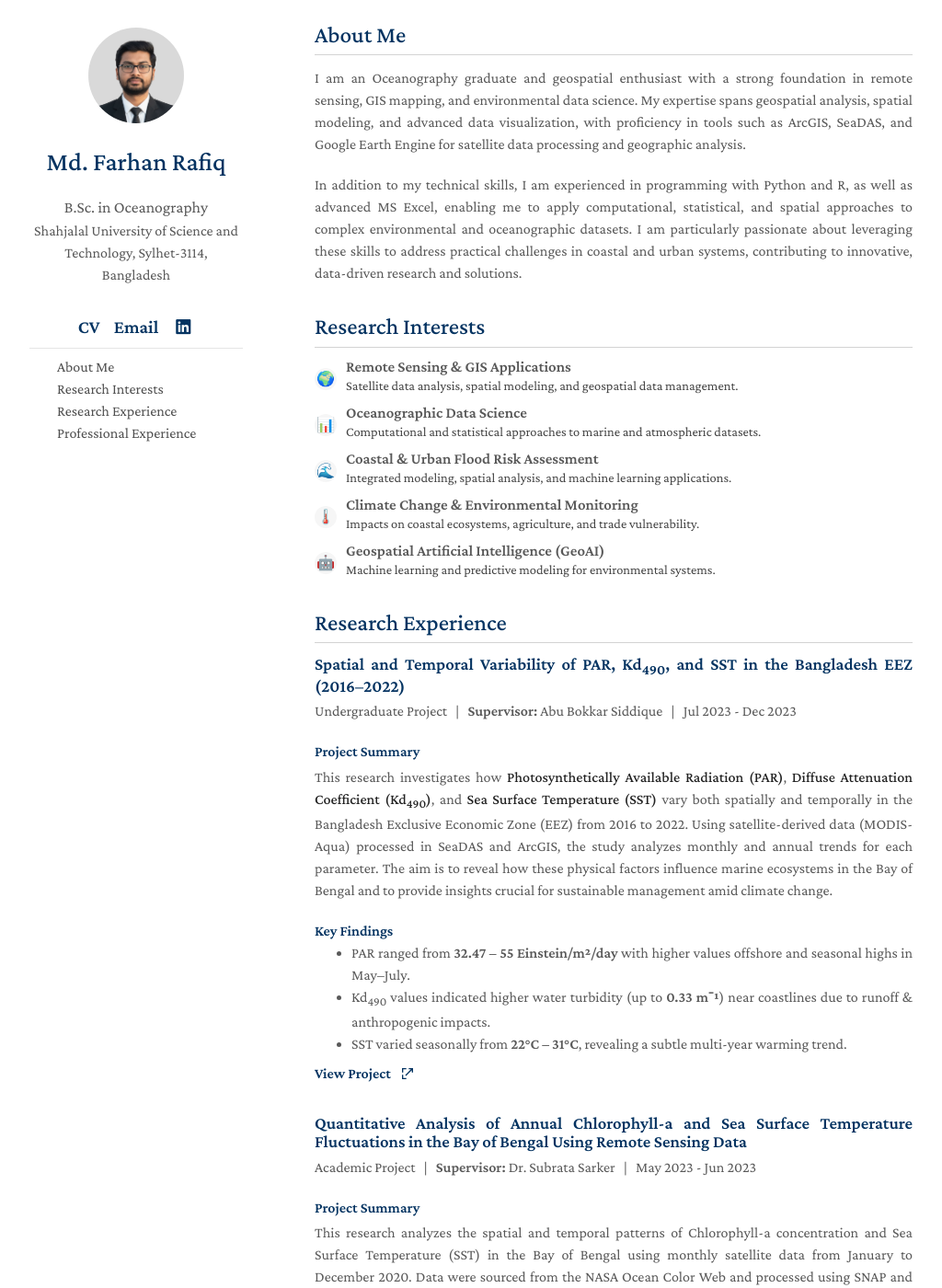
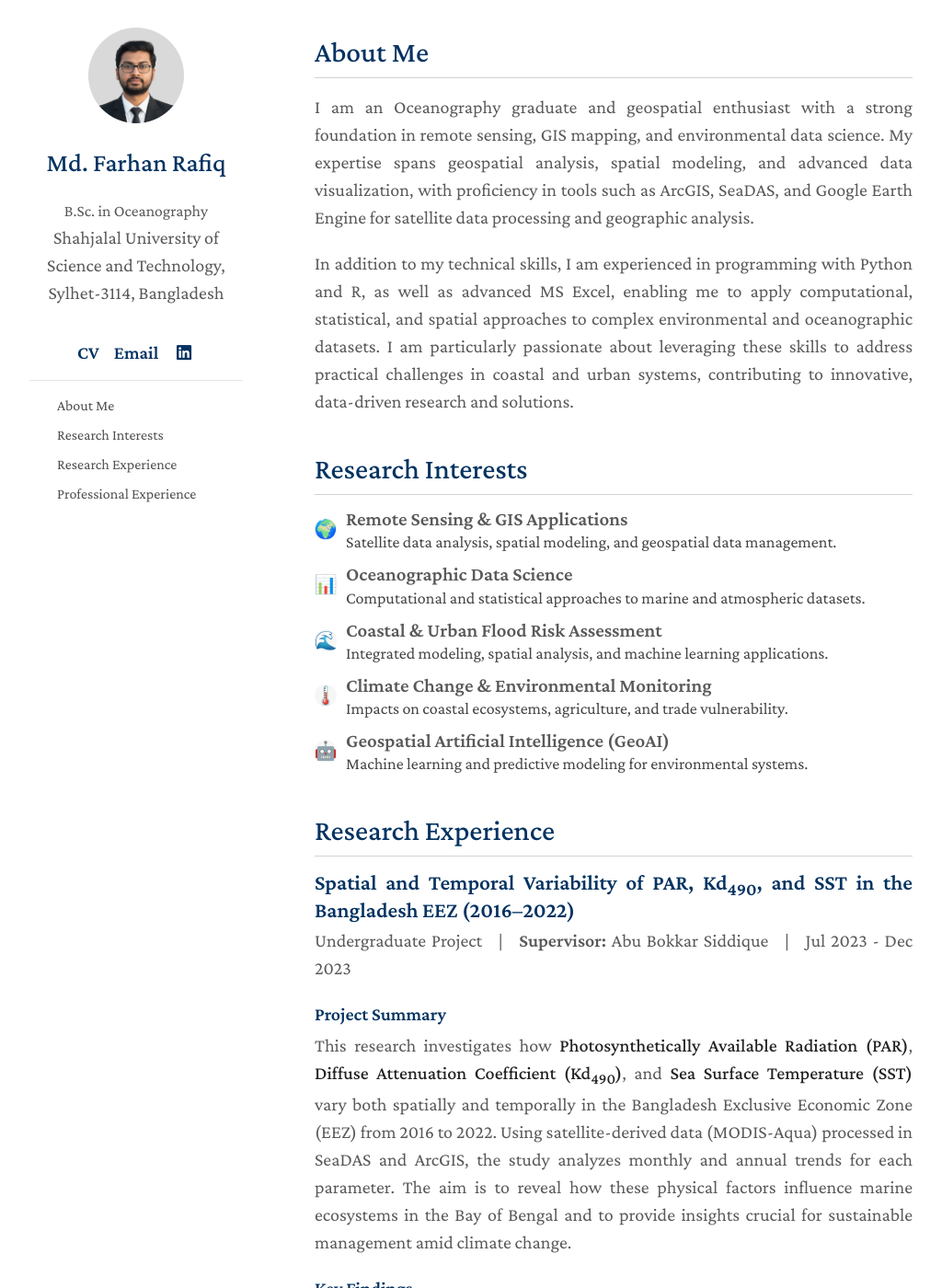
Before and after one commit to farhan-rafiq/farhan-rafiq.github.io, a Jekyll site: the page built from index.md, in a window 1280 px wide and 1400 px high. Shown: the whole window at 92% size, without its empty margins (128-1152 px from the left). Built offline with Jekyll 4.4.1, drawn with Linux system fonts in a browser that asks for light colours; a style sheet for code colours, icons or effects is not loaded.

Commit message:
16 to 20

```diff
--- a/assets/css/font.css
+++ b/assets/css/font.css
@@ -4,7 +4,7 @@
 body {
   background-color: #fff;
   padding:0px;
-  font: 16.0px/1.5 Crimson Pro, serif;
+  font: 20.0px/1.5 Crimson Pro, serif;
   color:#595959;
   font-weight:400;
   margin:0
```
